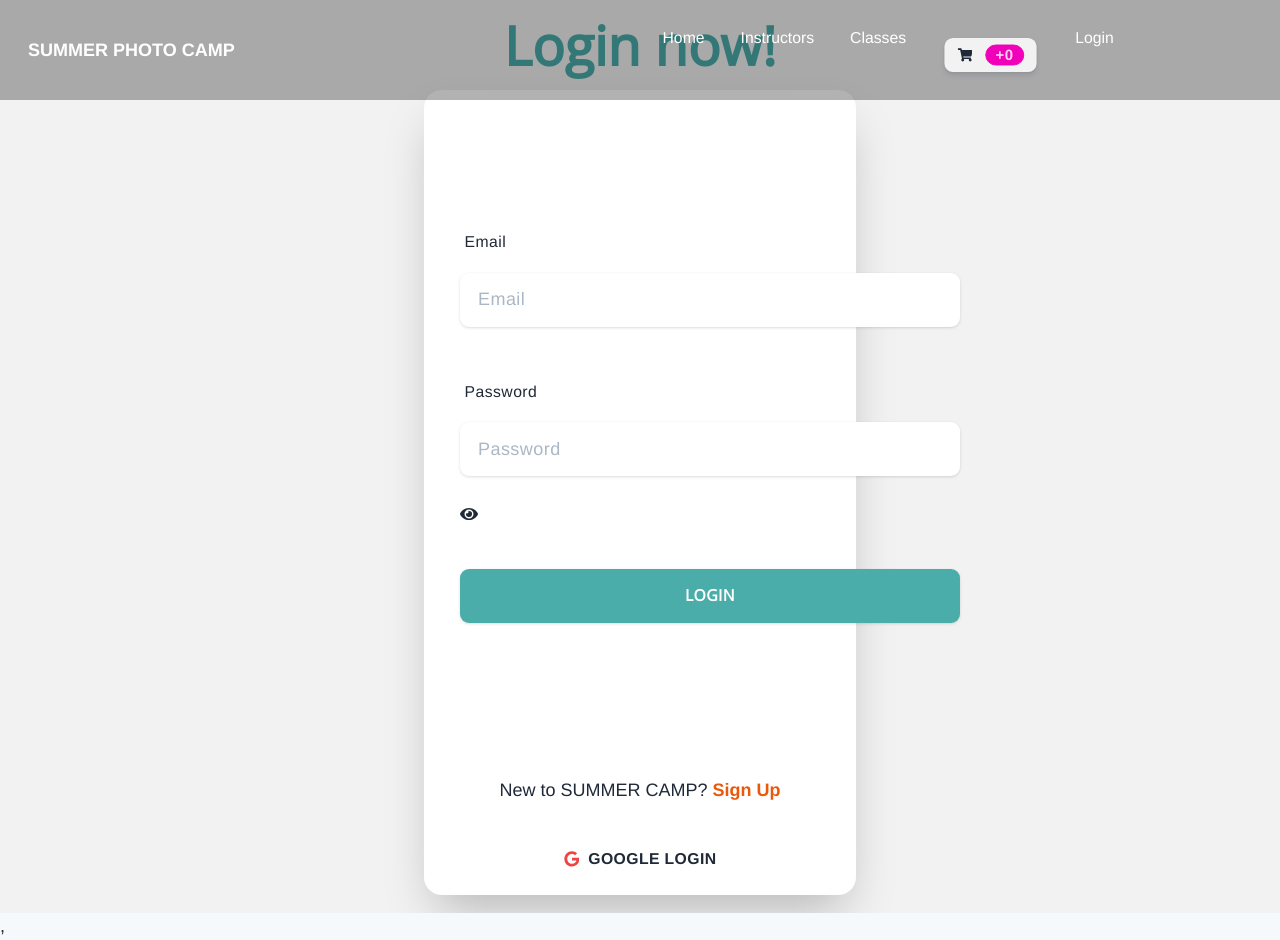
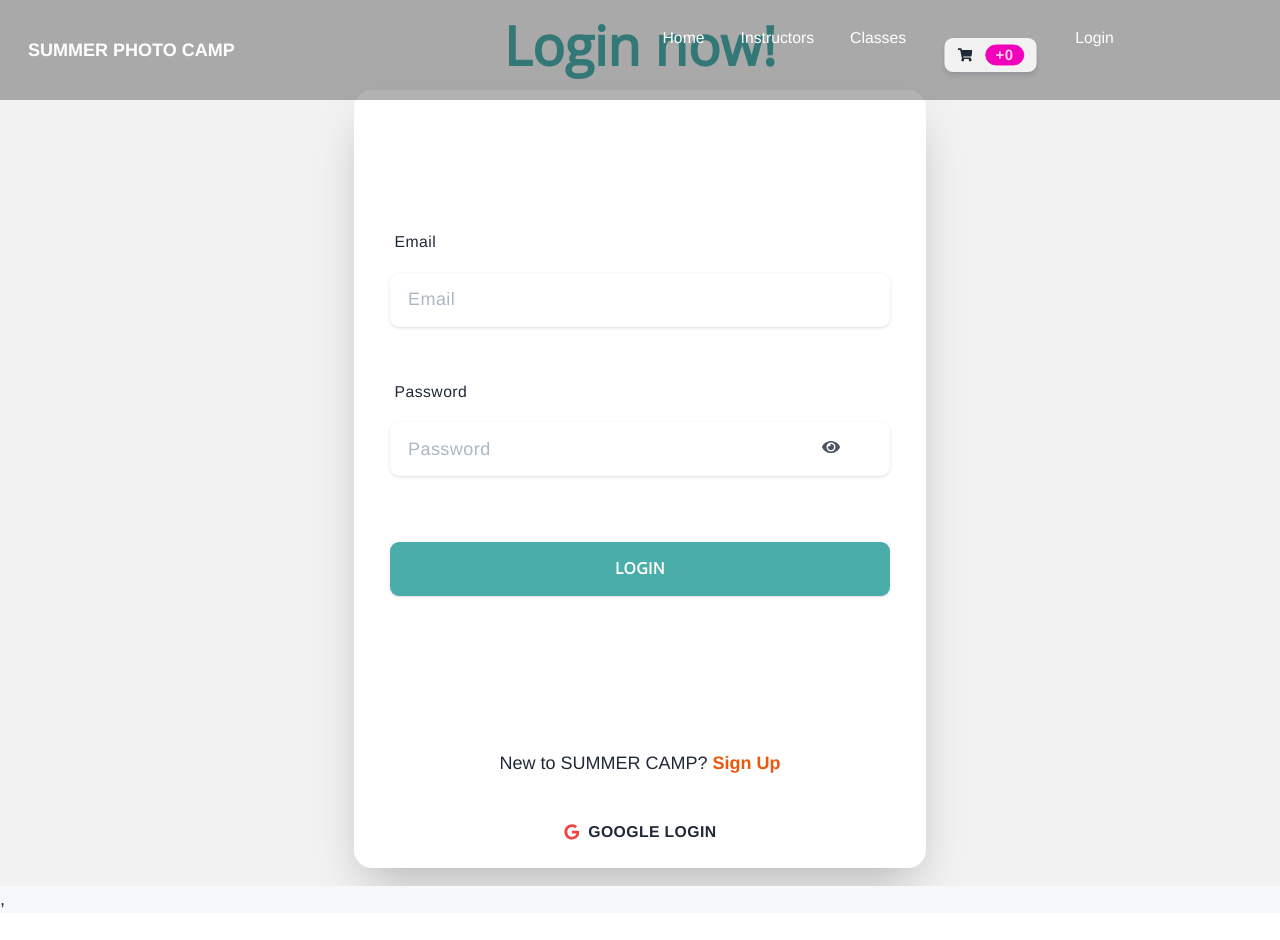
Before and after one commit to Ashrafulhiderjayed/SnapSkill-client, a React (Vite) app: page /login in a window 1280 px wide. After the commit the page ends 913 px from the top, so only its background shows below. Built offline with nearby package versions, Linux system fonts and the light colour scheme; no server answers.

Commit message:
login page design updated

```diff
--- a/src/Pages/Login/Login.jsx
+++ b/src/Pages/Login/Login.jsx
@@ -81,7 +81,8 @@ const Login = () => {
           <div className="text-center lg:text-left">
             <h1 className="text-5xl font-CreteRound font-semibold text-primary hover:text-primary2btn">Login now!</h1>
           </div>
-          <div className="card max-w-sm shadow-2xl bg-base-100">
+          {/* <div className="card max-w-sm shadow-2xl bg-base-100"> */}
+          <div className="card shadow-2xl bg-base-100">
             <form onSubmit={handleSubmit(formSubmit)} className="card-body">
               <div className="form-control">
                 <label className="label">
@@ -97,15 +98,15 @@ const Login = () => {
                 <div>
                 <input type={showPassword ? "text" : "password"} placeholder="Password" {...register("password", { required: true })} name="password" className="input input-bordered" required/>
                 </div>
-                <FaEye className="password-toggle mt-2" onClick={togglePasswordVisibility}></FaEye>
                          {errors.email && <span className='text-red-600'>Password is required</span>}
               </div>
-              <div className="form-control mt-6">
+              <div className="form-control relative mt-6">
                 <input
                   className="btn btn-primary font-CreteRound bg-primary hover:bg-primary2btn text-white font-bold"
                   type="submit"
                   value="Login"
                 />
+                <FaEye onClick={togglePasswordVisibility} className="password-toggle absolute left-96 mt-3 transform -translate-y-24 text-gray-600" />
               </div>
             </form>
             <p className="my-4 text-center">New to SUMMER CAMP? <Link className="text-orange-600 font-bold" to="/registration">Sign Up</Link></p>
```
